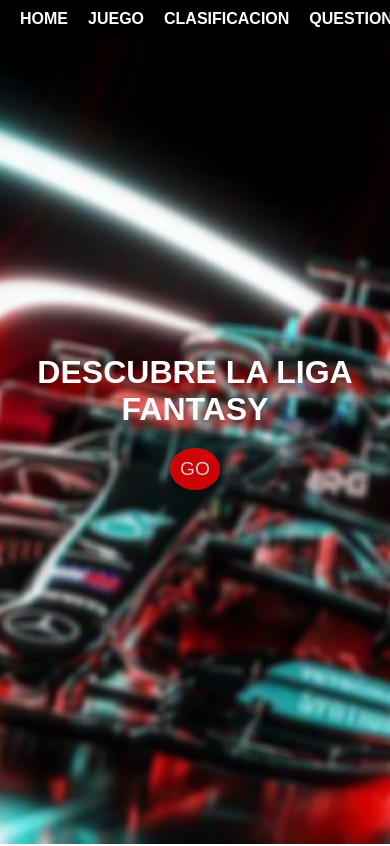
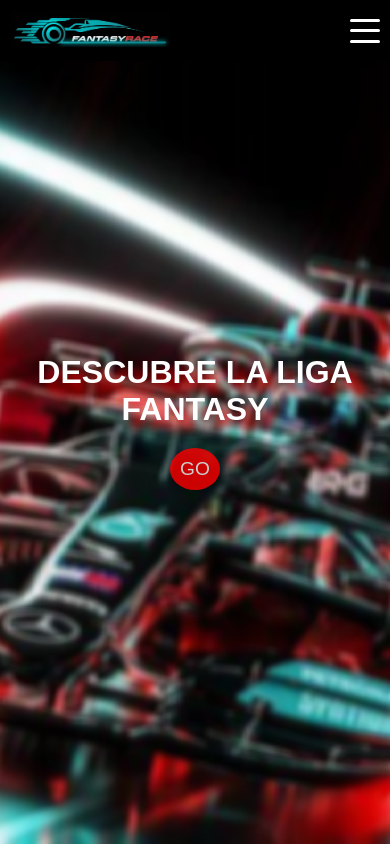
Before and after one commit to FantasyMasters/FantasyRace, a Vue app: page / in a window 390 px wide. Shown: the top 846 px of the page. Built offline with nearby package versions, Linux system fonts and the light colour scheme.

Commit message:
menu hamburgesa

```diff
--- a/src/components/MenuComponent.vue
+++ b/src/components/MenuComponent.vue
@@ -4,29 +4,49 @@
       <div class="menu__logo">
         <img src="@/assets/logo.png" alt="Logo" class="menu__logo-img">
       </div>
-      <div class="menu__links">
-        <router-link to="/" class="menu__link">HOME</router-link>
-        <router-link to="/years" class="menu__link">JUEGO</router-link>
-        <router-link to="/classification" class="menu__link">CLASIFICACION</router-link>
-        <router-link to="/questions" class="menu__link">QUESTIONS</router-link>
-        <router-link to="/guides" class="menu__link">GUIDES</router-link>
+
+      <!-- Hamburger icon for mobile -->
+      <div class="menu__hamburger" @click="toggleMobileMenu">
+        <span class="hamburger-line"></span>
+        <span class="hamburger-line"></span>
+        <span class="hamburger-line"></span>
       </div>
 
-      <div v-if="user" class="menu__user">
-        <router-link to="/user-profile" class="menu__link menu__link--user">{{ user.nick }}</router-link>
+      <!-- Menu links that transform based on screen size -->
+      <div class="menu__links" :class="{ 'menu__links--open': isMobileMenuOpen }">
+        <router-link to="/" class="menu__link" @click="handleLinkClick">HOME</router-link>
+        <router-link to="/years" class="menu__link" @click="handleLinkClick">JUEGO</router-link>
+        <router-link to="/classification" class="menu__link" @click="handleLinkClick">CLASIFICACION</router-link>
+        <router-link to="/questions" class="menu__link" @click="handleLinkClick">QUESTIONS</router-link>
+        <router-link to="/guides" class="menu__link" @click="handleLinkClick">GUIDES</router-link>
+
+        <div v-if="user" class="menu__user">
+          <router-link to="/user-profile" class="menu__link menu__link--user" @click="handleLinkClick">{{ user.nick }}</router-link>
+        </div>
+        <router-link v-else to="/login" class="menu__link menu__link--login" @click="handleLinkClick">LOGIN</router-link>
       </div>
-      <router-link v-else to="/login" class="menu__link menu__link--login">LOGIN</router-link>
     </div>
-
   </nav>
 </template>
 
 <script setup>
-import { computed } from 'vue';
+import { computed, ref } from 'vue';
 import { useF1Store } from '@/store/useF1Store';
 
 const store = useF1Store();
 const user = computed(() => store.user);
+const isMobileMenuOpen = ref(false);
+
+const toggleMobileMenu = () => {
+  isMobileMenuOpen.value = !isMobileMenuOpen.value;
+};
+
+const handleLinkClick = () => {
+  // Only close menu if in mobile view
+  if (window.innerWidth <= 992) {
+    isMobileMenuOpen.value = false;
+  }
+};
 </script>
 
 <style scoped>
@@ -58,11 +78,29 @@ const user = computed(() => store.user);
   height: auto;
 }
 
+.menu__hamburger {
+  display: none;
+  flex-direction: column;
+  justify-content: space-between;
+  height: 24px;
+  cursor: pointer;
+  z-index: 1001;
+}
+
+.hamburger-line {
+  width: 30px;
+  height: 3px;
+  background-color: white;
+  border-radius: 2px;
+  transition: all 0.3s ease;
+}
+
 .menu__links {
   display: flex;
   gap: 20px;
   flex-grow: 1;
   justify-content: center;
+  align-items: center;
 }
 
 .menu__link {
@@ -72,10 +110,71 @@ const user = computed(() => store.user);
 }
 
 .menu__link:hover {
-text-shadow:0px 0px 8px #00ffff, 0px 0px 12px #00ffff;
+  text-shadow: 0px 0px 8px #00ffff, 0px 0px 12px #00ffff;
 }
 
 .menu__link--login {
-  margin-left: auto; /* Empuja el login a la derecha */
+  margin-left: auto;
+}
+
+/* Media queries for responsive design */
+@media (max-width: 992px) {
+  .menu__hamburger {
+    display: flex;
+    order: 3;
+  }
+
+  .menu__logo {
+    width: 12rem;
+    order: 1;
+  }
+
+  .menu__container {
+    flex-wrap: wrap;
+    justify-content: space-between;
+  }
+
+  .menu__links {
+    position: fixed;
+    top: 60px;
+    left: 0;
+    width: 100%;
+    height: 0;
+    overflow: hidden;
+    flex-direction: column;
+    background-color: black;
+    transition: height 0.3s ease;
+    padding: 0;
+    gap: 0;
+    order: 2;
+    flex-basis: 100%;
+  }
+
+  .menu__links--open {
+    height: calc(100vh - 60px);
+    padding: 20px 0;
+  }
+
+  .menu__link {
+    width: 100%;
+    padding: 15px 20px;
+    border-bottom: 1px solid #333;
+    font-size: 1.2rem;
+  }
+
+  .menu__user, .menu__link--login {
+    margin-left: 0;
+    width: 100%;
+  }
+}
+
+@media (max-width: 576px) {
+  .menu__container {
+    padding: 10px;
+  }
+
+  .menu__logo {
+    width: 10rem;
+  }
 }
 </style>
```
